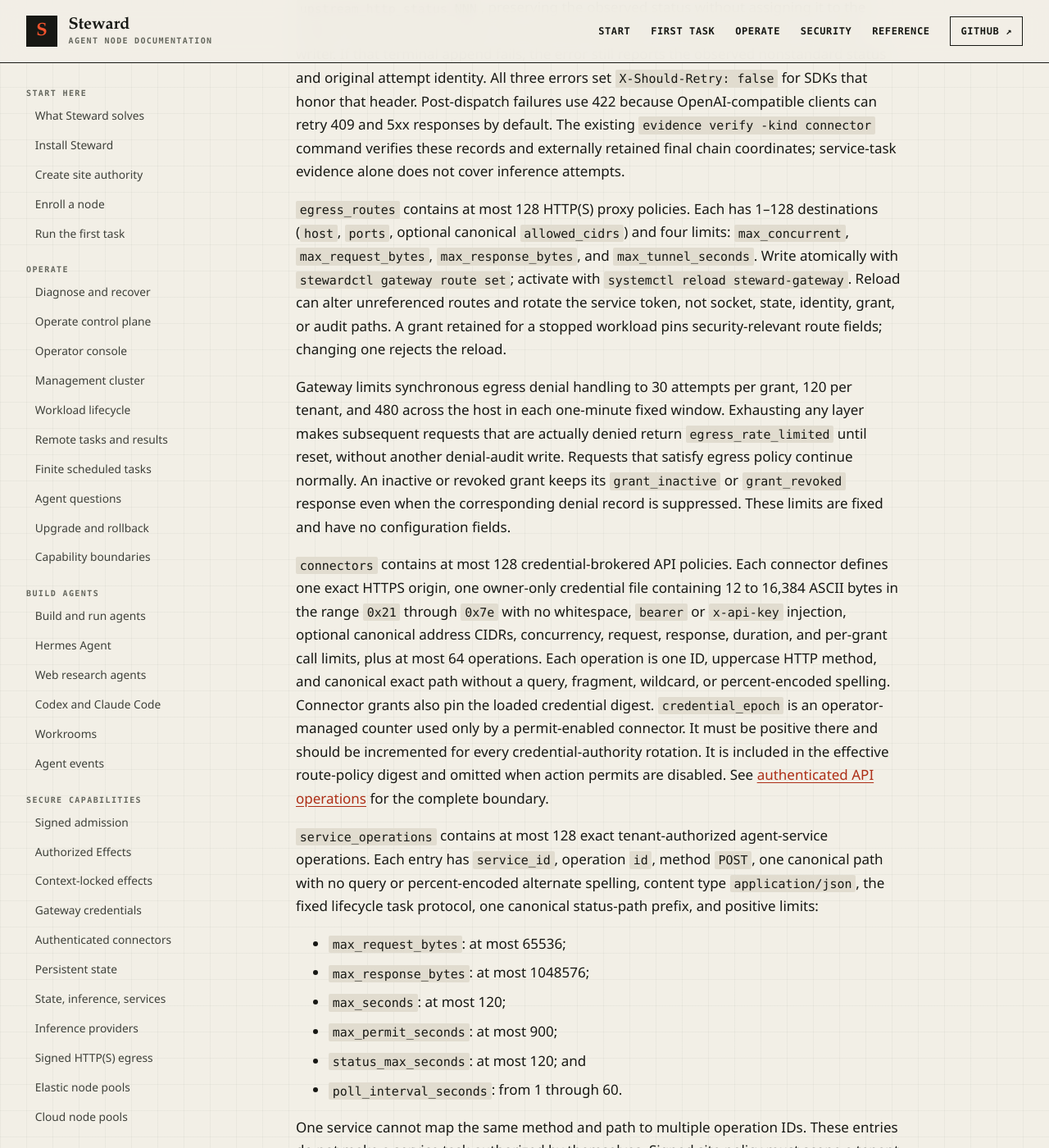
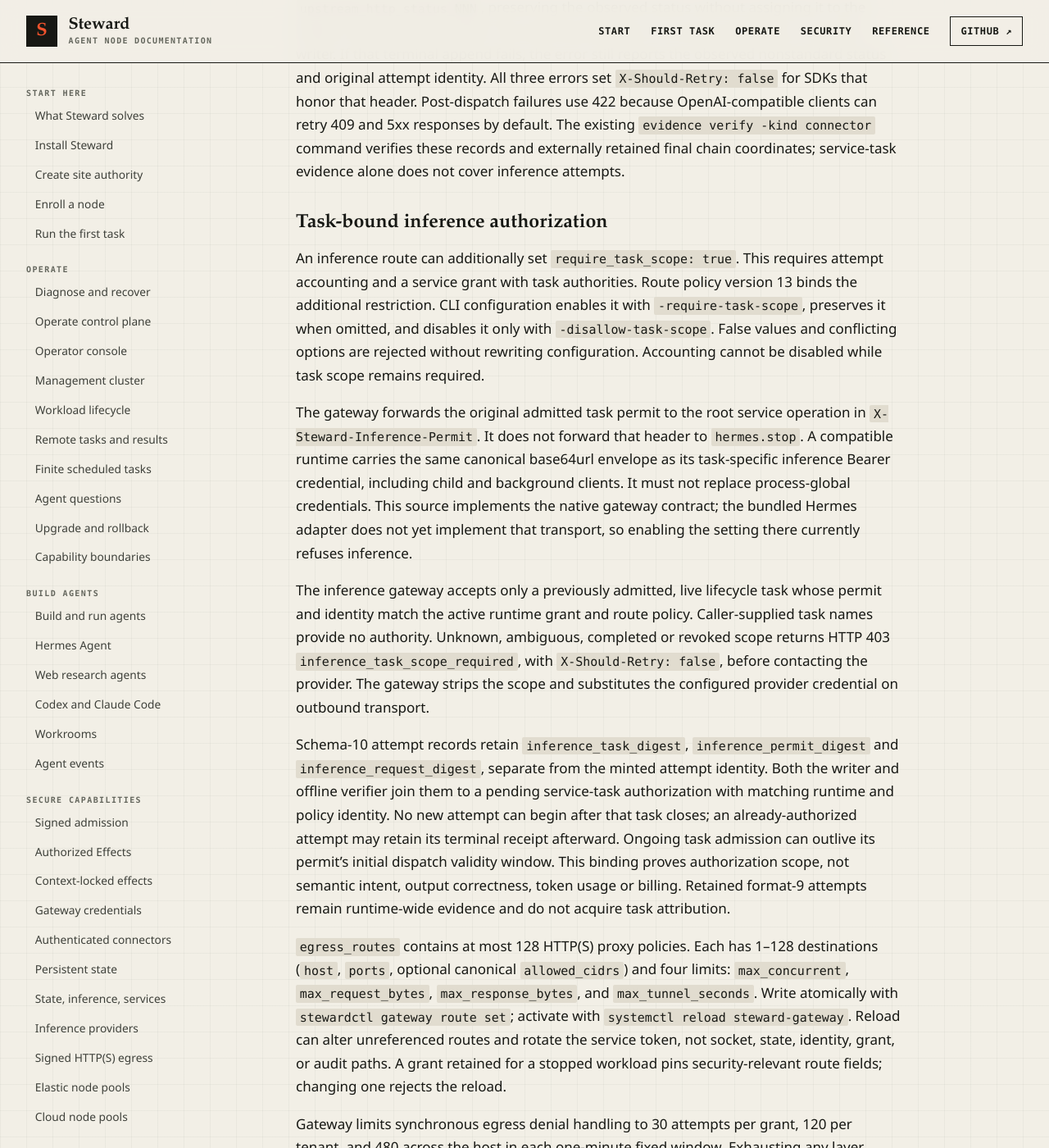
Before and after one commit to hardrails/steward, a Jekyll site: the page built from docs/reference/configuration.md, in a window 1280 px wide and 1400 px high, scrolled down 21718 px. Shown: the whole window at 82% size. Built offline with Jekyll 4.4.1, drawn with Linux system fonts in a browser that asks for light colours.

Commit message:
Describe task-scoped inference authority and pending adapter transport
Constraint: Native scope does not claim semantic causality or completed Hermes integration.
Confidence: high
Scope-risk: narrow

```diff
--- a/docs/reference/configuration.md
+++ b/docs/reference/configuration.md
@@ -654,6 +654,41 @@ The existing `evidence verify -kind connector` command verifies these records an
 externally retained final chain coordinates; service-task evidence alone does not
 cover inference attempts.
 
+### Task-bound inference authorization
+
+An inference route can additionally set `require_task_scope: true`. This requires
+attempt accounting and a service grant with task authorities. Route policy version
+13 binds the additional restriction. CLI configuration enables it with
+`-require-task-scope`, preserves it when omitted, and disables it only with
+`-disallow-task-scope`. False values and conflicting options are rejected without
+rewriting configuration. Accounting cannot be disabled while task scope remains
+required.
+
+The gateway forwards the original admitted task permit to the root service
+operation in `X-Steward-Inference-Permit`. It does not forward that header to
+`hermes.stop`. A compatible runtime carries the same canonical base64url envelope
+as its task-specific inference Bearer credential, including child and background
+clients. It must not replace process-global credentials. This source implements
+the native gateway contract; the bundled Hermes adapter does not yet implement
+that transport, so enabling the setting there currently refuses inference.
+
+The inference gateway accepts only a previously admitted, live lifecycle task
+whose permit and identity match the active runtime grant and route policy.
+Caller-supplied task names provide no authority. Unknown, ambiguous, completed or
+revoked scope returns HTTP 403 `inference_task_scope_required`, with
+`X-Should-Retry: false`, before contacting the provider. The gateway strips the
+scope and substitutes the configured provider credential on outbound transport.
+
+Schema-10 attempt records retain `inference_task_digest`,
+`inference_permit_digest` and `inference_request_digest`, separate from the minted
+attempt identity. Both the writer and offline verifier join them to a pending
+service-task authorization with matching runtime and policy identity. No new
+attempt can begin after that task closes; an already-authorized attempt may retain
+its terminal receipt afterward. Ongoing task admission can outlive its permit's
+initial dispatch validity window. This binding proves authorization scope, not
+semantic intent, output correctness, token usage or billing. Retained format-9
+attempts remain runtime-wide evidence and do not acquire task attribution.
+
 `egress_routes` contains at most 128 HTTP(S) proxy policies. Each has 1–128
 destinations (`host`, `ports`, optional canonical `allowed_cidrs`) and four limits:
 `max_concurrent`, `max_request_bytes`, `max_response_bytes`, and
```
